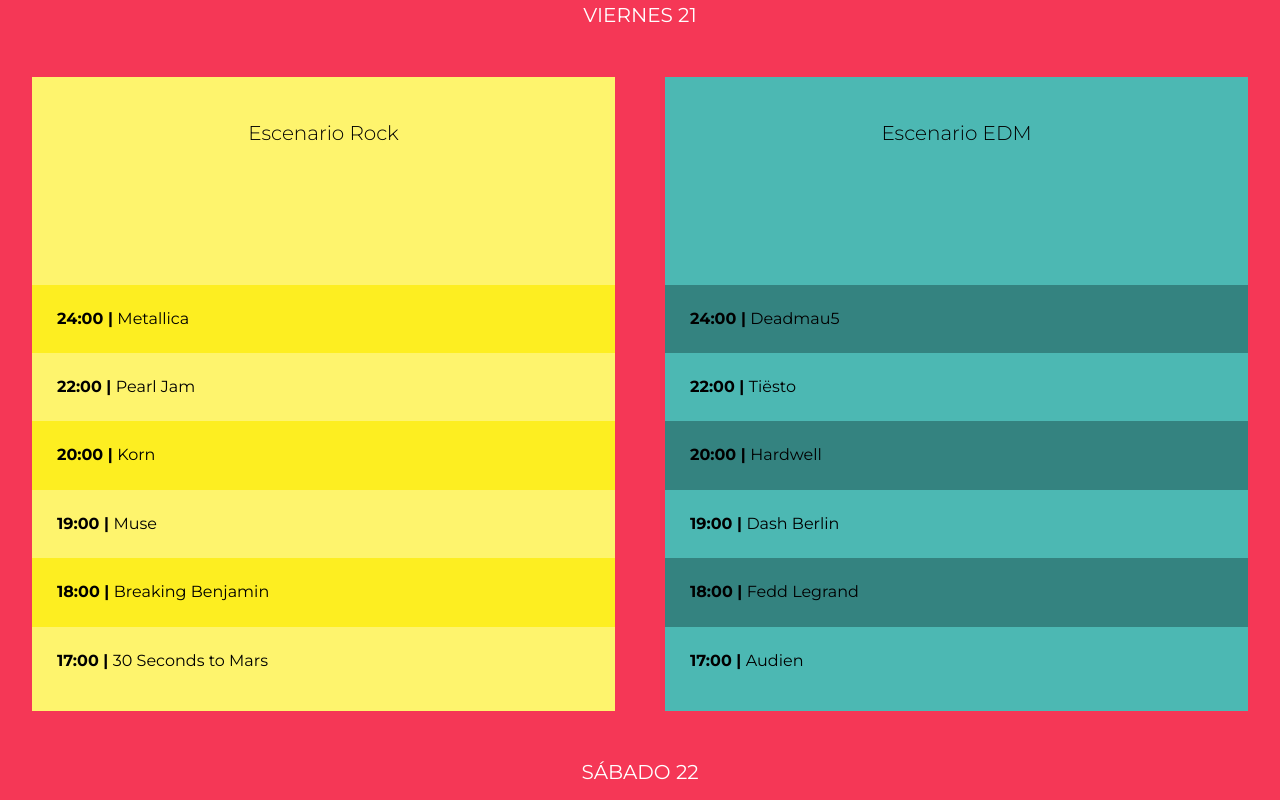
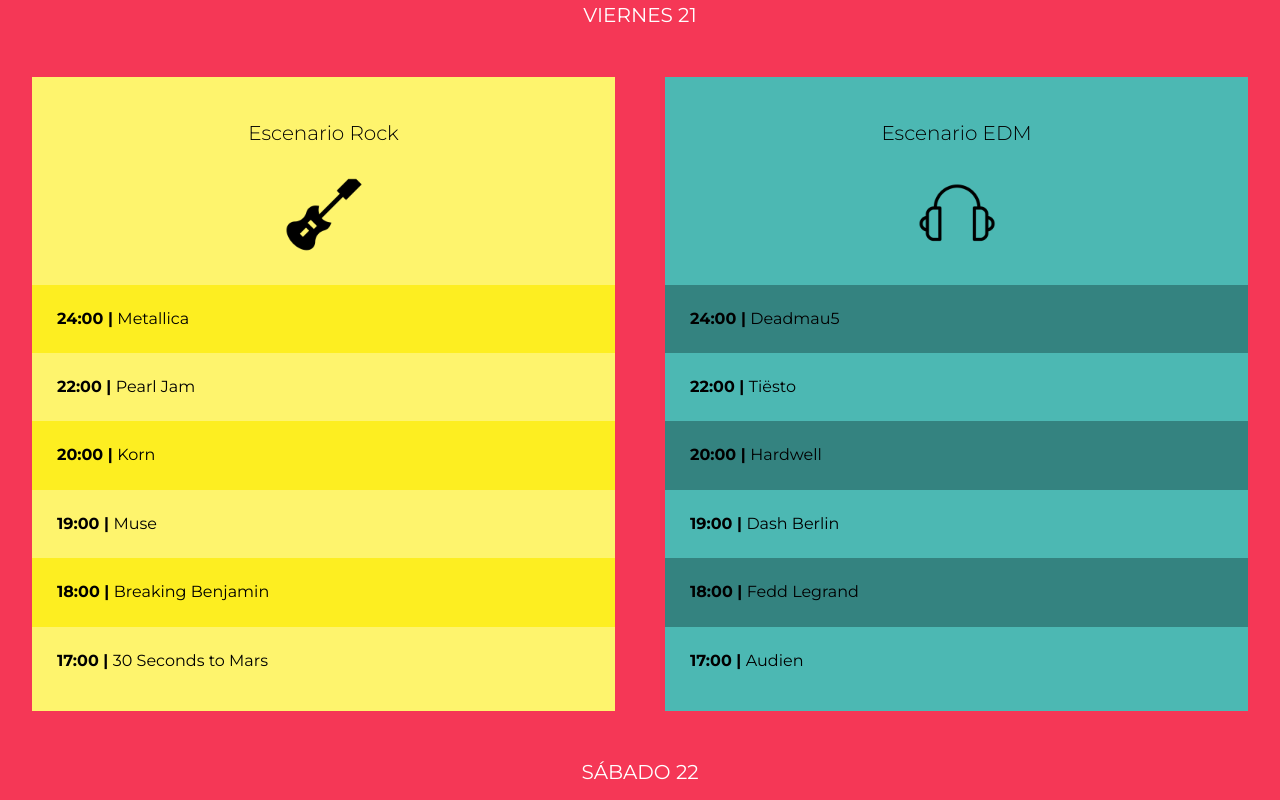
Before and after one commit to daniel0re/FestivalMusica, a website: page index.html in a window 1280 px wide. Shown: the part 1220-2020 px from the top of the page. Drawn offline with Linux system fonts and the light colour scheme; the site is published under a folder, as on GitHub Pages, so addresses that start at the root find nothing.

Commit message:
Publicación de la pagina - Festival musica

```diff
--- a/src/scss/layout/_lineup.scss
+++ b/src/scss/layout/_lineup.scss
@@ -39,12 +39,12 @@
 
 .edm .nombre-escenario{
     &:after {
-        background-image: url(/build/img/icono_edm.webp);
+        background-image: url(../img/icono_edm.webp);
     }
 }
 .rock .nombre-escenario{
     &:after {
-        background-image: url(/build/img/icono_rock.webp);
+        background-image: url(../img/icono_rock.webp);
     }
 }
 
```
Also changed, not shown: build/css/app.css, 1 other file.
